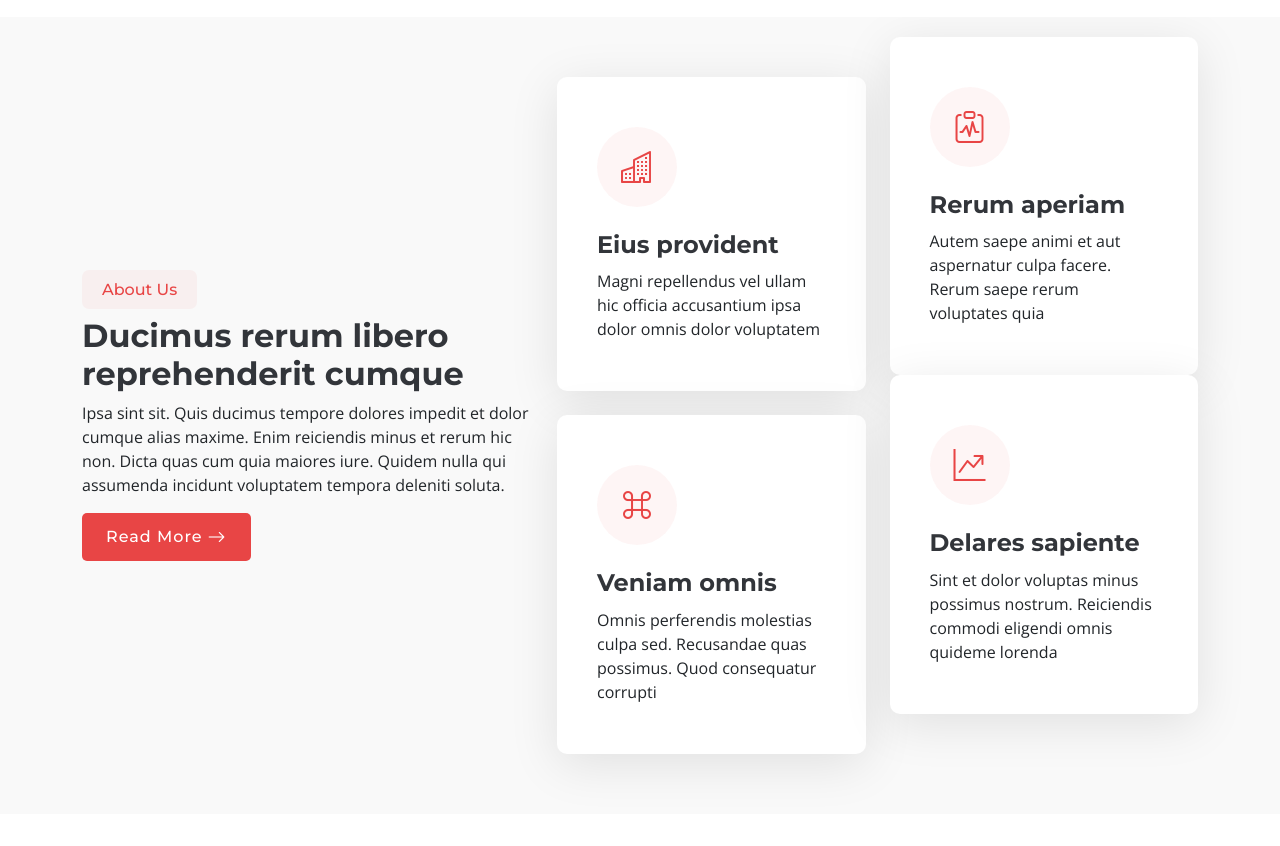
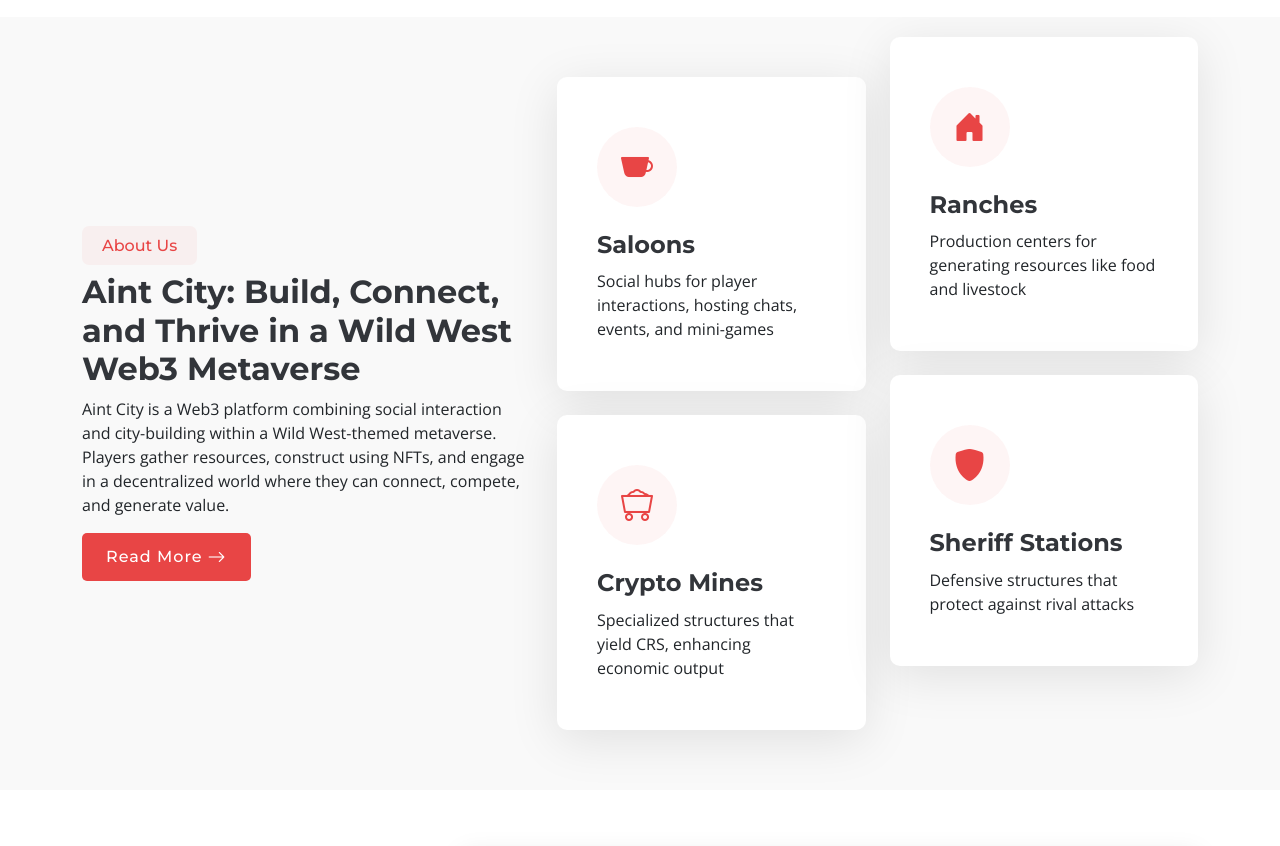
Before and after one commit to aintcity/website, a plain HTML site: page index.html in a window 1280 px wide. Shown: the part 933-1779 px from the top of the page. Drawn offline with nearby package versions, Linux system fonts and the light colour scheme; no server answers.

Commit message:
home update

```diff
--- a/index.html
+++ b/index.html
@@ -128,9 +128,9 @@
 
           <div class="col-xl-5 content">
             <h3>About Us</h3>
-            <h2>Ducimus rerum libero reprehenderit cumque</h2>
-            <p>Ipsa sint sit. Quis ducimus tempore dolores impedit et dolor cumque alias maxime. Enim reiciendis minus et rerum hic non. Dicta quas cum quia maiores iure. Quidem nulla qui assumenda incidunt voluptatem tempora deleniti soluta.</p>
-            <a href="#" class="read-more"><span>Read More</span><i class="bi bi-arrow-right"></i></a>
+            <h2>Aint City: Build, Connect, and Thrive in a Wild West Web3 Metaverse</h2>
+            <p>Aint City is a Web3 platform combining social interaction and city-building within a Wild West-themed metaverse. Players gather resources, construct using NFTs, and engage in a decentralized world where they can connect, compete, and generate value.</p>
+            <a href="/about" class="read-more"><span>Read More</span><i class="bi bi-arrow-right"></i></a>
           </div>
 
           <div class="col-xl-7">
@@ -138,33 +138,33 @@
 
               <div class="col-md-6" data-aos="fade-up" data-aos-delay="200">
                 <div class="icon-box">
-                  <i class="bi bi-buildings"></i>
-                  <h3>Eius provident</h3>
-                  <p>Magni repellendus vel ullam hic officia accusantium ipsa dolor omnis dolor voluptatem</p>
+                  <i class="bi bi-cup-fill"></i>
+                  <h3>Saloons</h3>
+                  <p>Social hubs for player interactions, hosting chats, events, and mini-games</p>
                 </div>
               </div> <!-- End Icon Box -->
 
               <div class="col-md-6" data-aos="fade-up" data-aos-delay="300">
                 <div class="icon-box">
-                  <i class="bi bi-clipboard-pulse"></i>
-                  <h3>Rerum aperiam</h3>
-                  <p>Autem saepe animi et aut aspernatur culpa facere. Rerum saepe rerum voluptates quia</p>
+                  <i class="bi bi-house-door-fill"></i>
+                  <h3>Ranches</h3>
+                  <p>Production centers for generating resources like food and livestock</p>
                 </div>
               </div> <!-- End Icon Box -->
 
               <div class="col-md-6" data-aos="fade-up" data-aos-delay="400">
                 <div class="icon-box">
-                  <i class="bi bi-command"></i>
-                  <h3>Veniam omnis</h3>
-                  <p>Omnis perferendis molestias culpa sed. Recusandae quas possimus. Quod consequatur corrupti</p>
+                  <i class="bi bi-minecart-loaded"></i>
+                  <h3>Crypto Mines</h3>
+                  <p>Specialized structures that yield CRS, enhancing economic output</p>
                 </div>
               </div> <!-- End Icon Box -->
 
               <div class="col-md-6" data-aos="fade-up" data-aos-delay="500">
                 <div class="icon-box">
-                  <i class="bi bi-graph-up-arrow"></i>
-                  <h3>Delares sapiente</h3>
-                  <p>Sint et dolor voluptas minus possimus nostrum. Reiciendis commodi eligendi omnis quideme lorenda</p>
+                  <i class="bi bi-shield-fill"></i>
+                  <h3>Sheriff Stations</h3>
+                  <p>Defensive structures that protect against rival attacks</p>
                 </div>
               </div> <!-- End Icon Box -->
 
```
